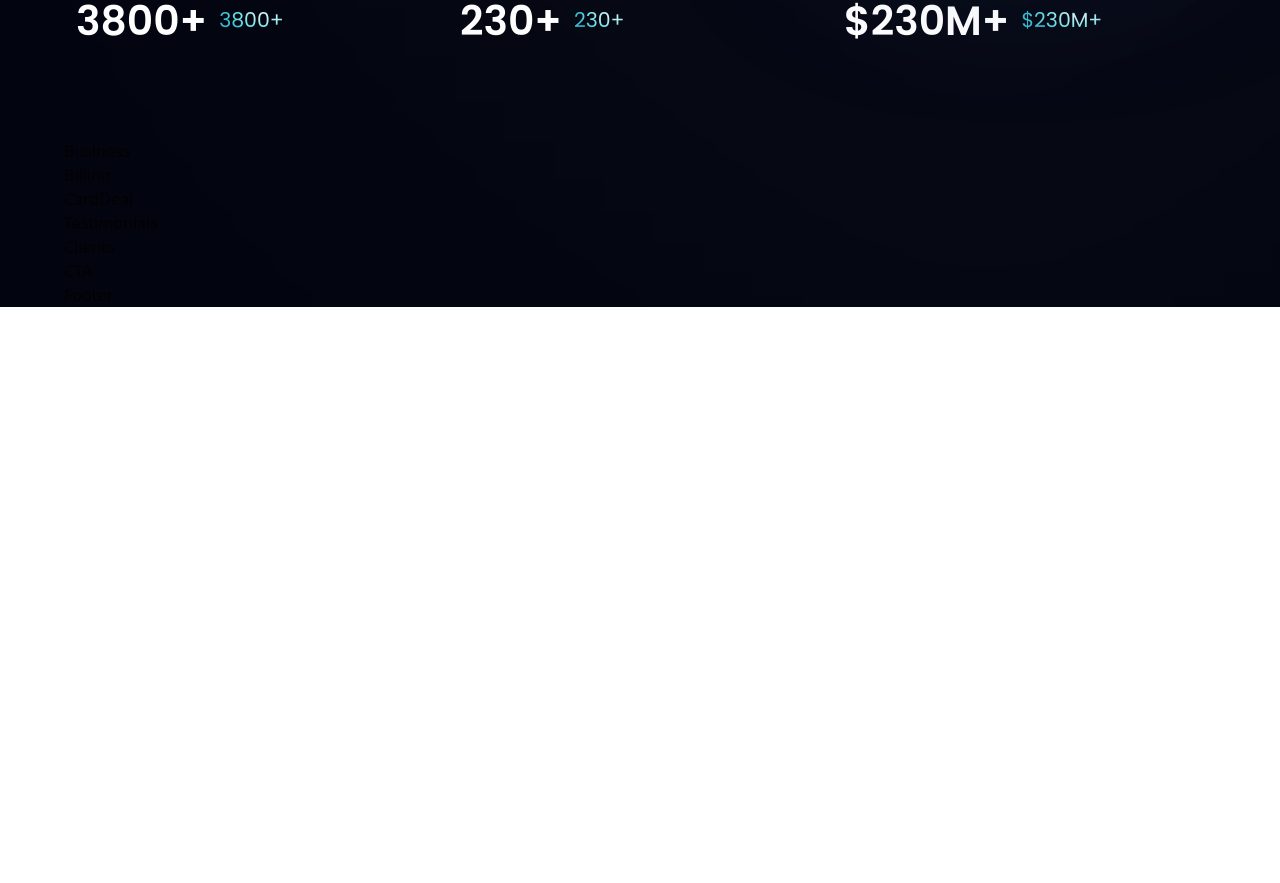
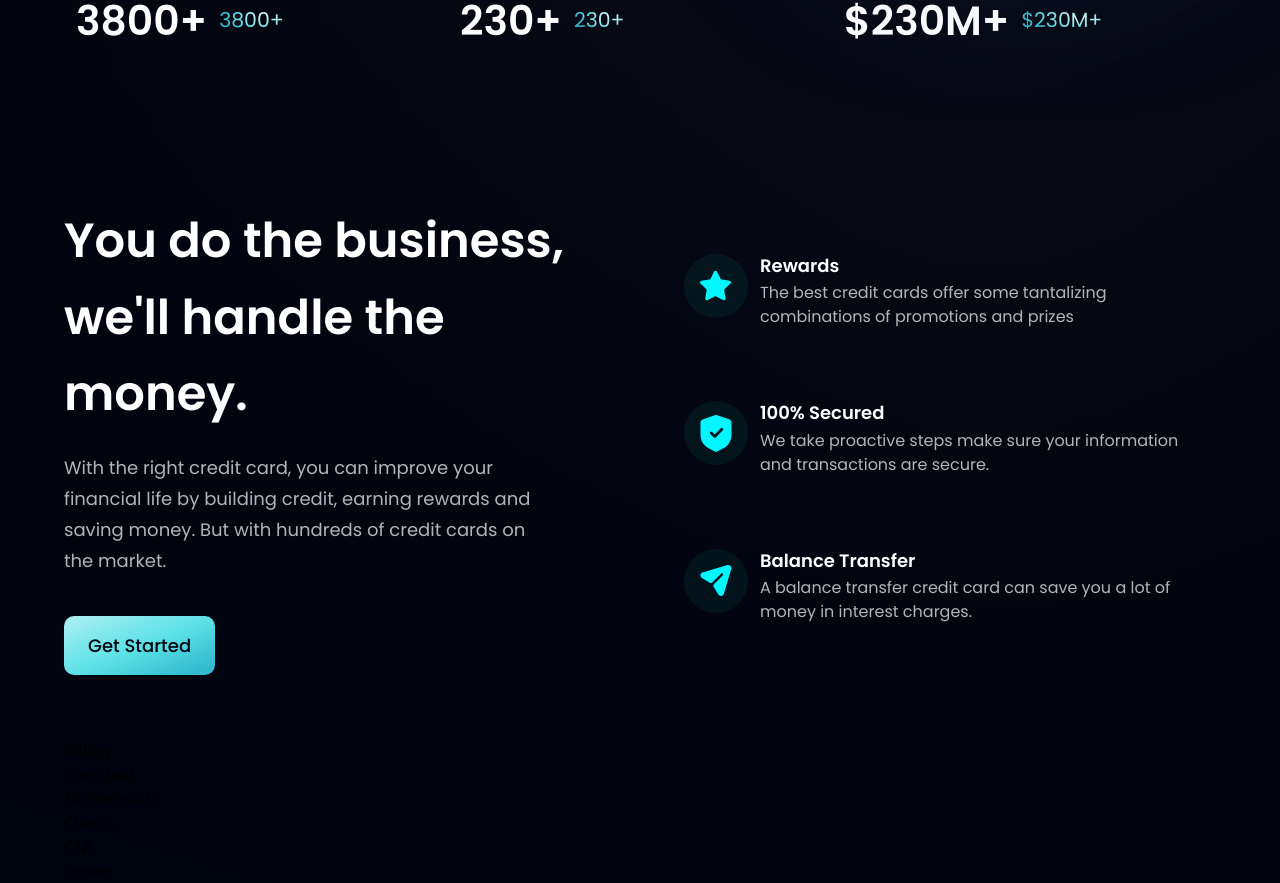
Before and after one commit to raptor-2001/bank-ui, a React (Vite) app: page / in a window 1280 px wide. Shown: the part 794-1677 px from the top of the page. Before the commit the page ends 1101 px from the top, so only its background shows below. Built offline with nearby package versions, Linux system fonts and the light colour scheme.

Commit message:
business section added

```diff
--- a/src/components/Business.jsx
+++ b/src/components/Business.jsx
@@ -1,8 +1,45 @@
-import React from 'react'
+import { features } from "../constants";
+import styles, { layout } from "../style";
+import Button from "./Button";
 
+const FeatureCard = ({icon, title, content, index}) => (
+
+   <div className={`flex flex-row p-6 rounded-[20px] ${index !== features.length -1 ? "mb-6": "mb-0"} feature-card`}>
+    <div className={`w-[64px] h-[64px] rounded-full ${styles.flexCenter} bg-dimBlue`}>
+       <img src={icon} alt="star" className="w-[50%] h-[50%} object-contain"/>
+    </div>
+    <div className="flex-1 flex flex-col ml-3">
+      <h4 className="font-poppins font-semibold text-white text-[18px] leading-[23.4px] mb-1">
+        {title}
+      </h4>
+      <p className="font-poppins font-normal text-dimWhite text-[16px] leading-[24px]">
+        {content}
+      </p>
+    </div>
+   </div>
+)
 const Business = () => {
   return (
-    <div>Business</div>
+    <section id="features" className={layout.section}>
+      <div className={layout.sectionInfo}>
+        <h2 className={styles.heading2}>
+          You do the business, <br className='sm:block hidden'/>we'll handle the money.
+        </h2>
+        <p className={`${styles.paragraph} max-w-[470px] mt-5`}>
+          With the right credit card, you can improve your financial life by
+          building credit, earning rewards and saving money. But with hundreds
+          of credit cards on the market.
+        </p>
+
+        <Button styles={`mt-10`}/>
+      </div>
+
+      <div className={`${layout.sectionImg} flex-col`}>
+          {features.map((feature, index) => (
+            <FeatureCard key={feature.id} {...feature} index={index}/>
+          ))}
+      </div>
+    </section>
   )
 }
 
--- a/src/components/Button.jsx
+++ b/src/components/Button.jsx
@@ -1,9 +1,11 @@
 import React from 'react'
 
-const Button = () => {
+const Button = ({styles}) => {
   return (
-    <div>Button</div>
+    <button type='button' className={`py-4 px-6 font-poppins font-medium text-[18px] text-primary bg-blue-gradient rounded-[10px] outline-none ${styles}`}>
+      Get Started
+    </button>
   )
-}
+};
 
 export default Button
```
